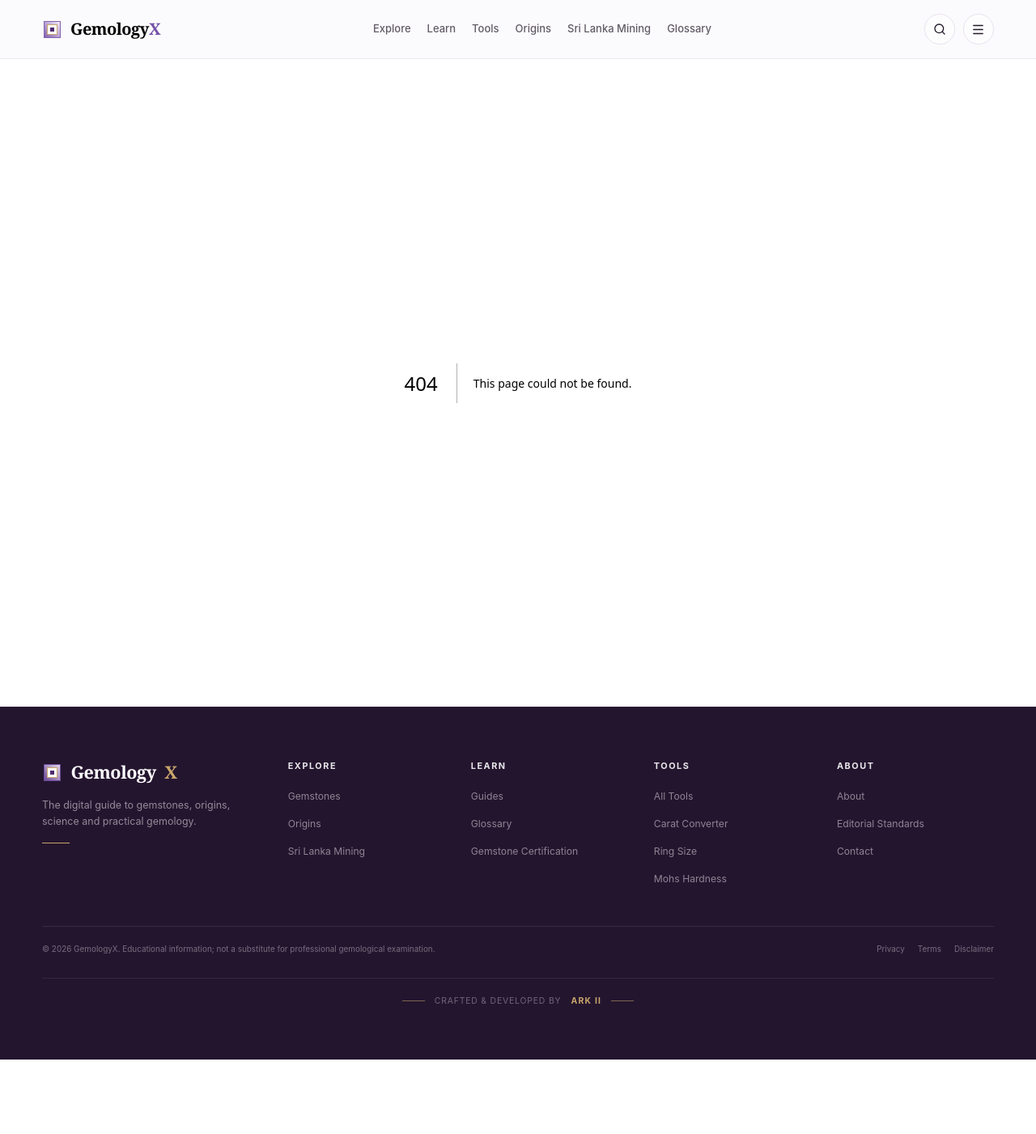
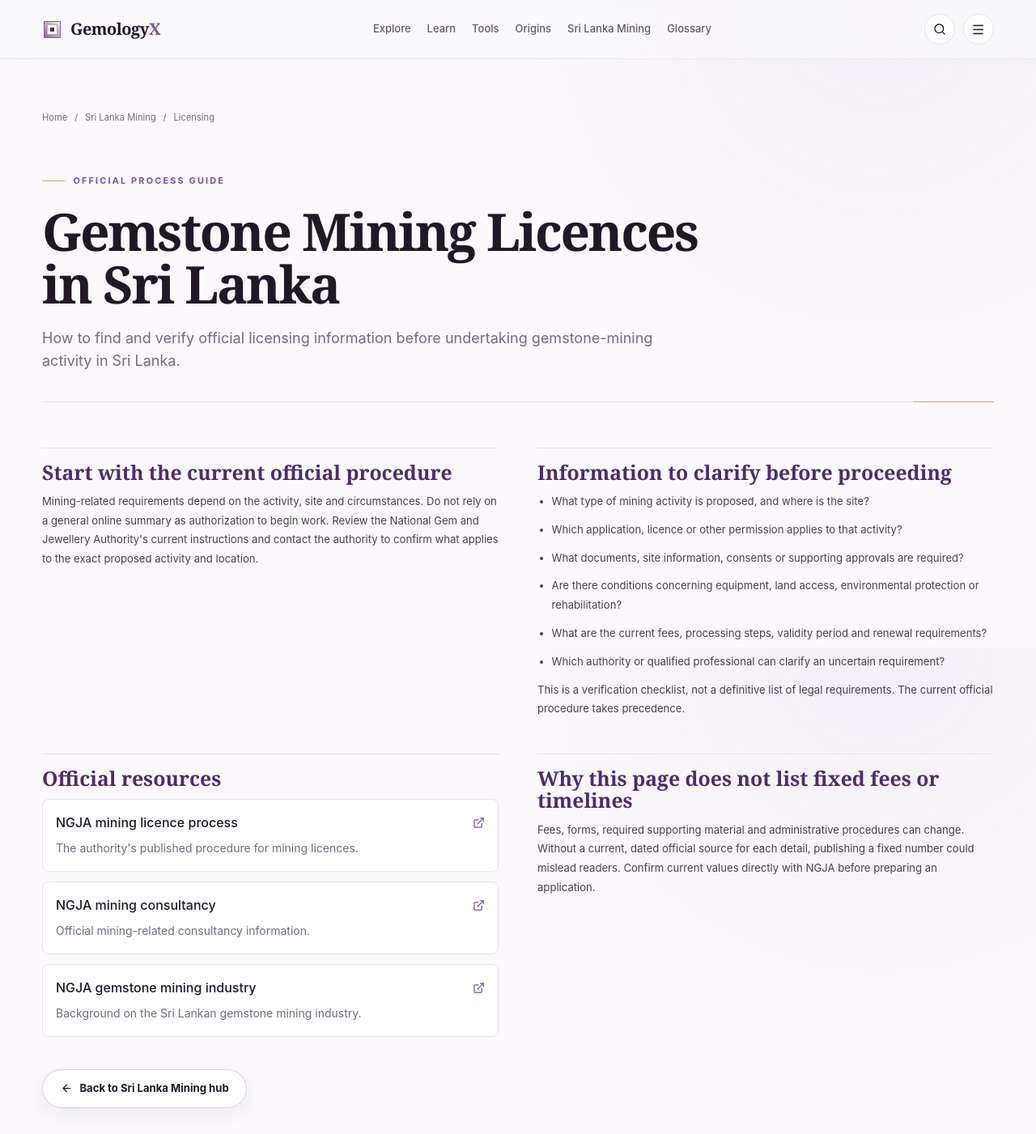
Before and after one commit to LinukaBandara/GemologyX, a Next.js app: page /sri-lanka-mining/licensing in a window 1280 px wide. Before the commit this address had no page. Shown: the top 1401 px of the page at 81% size. Before the commit the page ends 1309 px from the top, so only its background shows below. Built offline with nearby package versions, Linux system fonts and the light colour scheme.

Commit message:
Add mining licence verification guide

```diff
--- /dev/null
+++ b/src/app/sri-lanka-mining/licensing/page.tsx
@@ -0,0 +1,30 @@
+import type { Metadata } from "next";
+import Link from "next/link";
+import { ArrowLeft, ExternalLink } from "lucide-react";
+
+export const metadata: Metadata = {
+  title: "Gemstone Mining Licences in Sri Lanka: Official Guidance",
+  description: "Where to find official Sri Lankan gemstone mining licence information and what to verify before starting work. Not legal advice.",
+  alternates: { canonical: "/sri-lanka-mining/licensing" },
+};
+
+const sources = [
+  { title: "NGJA mining licence process", href: "https://ngja.gov.lk/business_services/minning-licence-process/", description: "The authority's published procedure for mining licences." },
+  { title: "NGJA mining consultancy", href: "https://ngja.gov.lk/business_services/minning-consultancy/", description: "Official mining-related consultancy information." },
+  { title: "NGJA gemstone mining industry", href: "https://ngja.gov.lk/gems/gemstone-mining-industry/", description: "Background on the Sri Lankan gemstone mining industry." },
+];
+
+export default function MiningLicensingPage() {
+  return <article className="container-page max-w-4xl py-12 md:py-16">
+    <nav className="luxury-breadcrumb" aria-label="Breadcrumb"><Link href="/">Home</Link><span>/</span><Link href="/sri-lanka-mining">Sri Lanka Mining</Link><span>/</span><span>Licensing</span></nav>
+    <header className="article-hero"><div className="luxury-eyebrow"><span /> OFFICIAL PROCESS GUIDE</div><h1 className="mt-5 font-serif text-4xl font-semibold leading-tight md:text-6xl">Gemstone Mining Licences in Sri Lanka</h1><p className="mt-5 max-w-3xl text-base leading-7 text-muted md:text-lg">How to find and verify official licensing information before undertaking gemstone-mining activity in Sri Lanka.</p></header>
+    <div className="profile-content">
+      <section><h2>Start with the current official procedure</h2><p>Mining-related requirements depend on the activity, site and circumstances. Do not rely on a general online summary as authorization to begin work. Review the National Gem and Jewellery Authority's current instructions and contact the authority to confirm what applies to the exact proposed activity and location.</p></section>
+      <section><h2>Information to clarify before proceeding</h2><ul><li>What type of mining activity is proposed, and where is the site?</li><li>Which application, licence or other permission applies to that activity?</li><li>What documents, site information, consents or supporting approvals are required?</li><li>Are there conditions concerning equipment, land access, environmental protection or rehabilitation?</li><li>What are the current fees, processing steps, validity period and renewal requirements?</li><li>Which authority or qualified professional can clarify an uncertain requirement?</li></ul><p>This is a verification checklist, not a definitive list of legal requirements. The current official procedure takes precedence.</p></section>
+      <section><h2>Official resources</h2>{sources.map(s=><a key={s.href} href={s.href} target="_blank" rel="noreferrer" className="mt-3 block rounded-lg border border-border bg-surface p-4 hover:border-accent"><span className="flex items-center justify-between gap-3 font-medium">{s.title}<ExternalLink size={15} className="shrink-0 text-accent"/></span><span className="mt-2 block text-sm leading-6 text-muted">{s.description}</span></a>)}</section>
+      <section><h2>Why this page does not list fixed fees or timelines</h2><p>Fees, forms, required supporting material and administrative procedures can change. Without a current, dated official source for each detail, publishing a fixed number could mislead readers. Confirm current values directly with NGJA before preparing an application.</p></section>
+    </div>
+    <div className="mt-10"><Link href="/sri-lanka-mining" className="luxury-button luxury-button-secondary"><ArrowLeft size={15}/> Back to Sri Lanka Mining hub</Link></div>
+    <aside className="mt-8 rounded-xl border border-border bg-surface p-5 text-sm leading-6 text-muted"><strong className="text-foreground">Important:</strong> This page is for general information and is not legal advice. It does not confirm eligibility or permission to mine. Verify current requirements with NGJA and seek qualified Sri Lankan professional advice where necessary.</aside>
+  </article>;
+}
```
